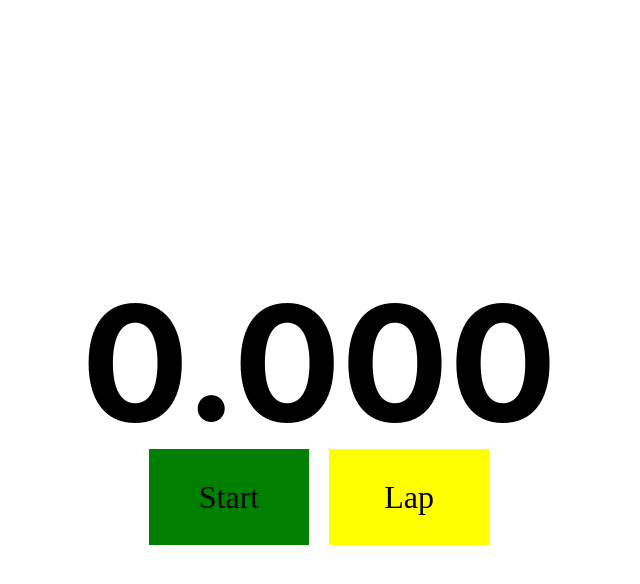
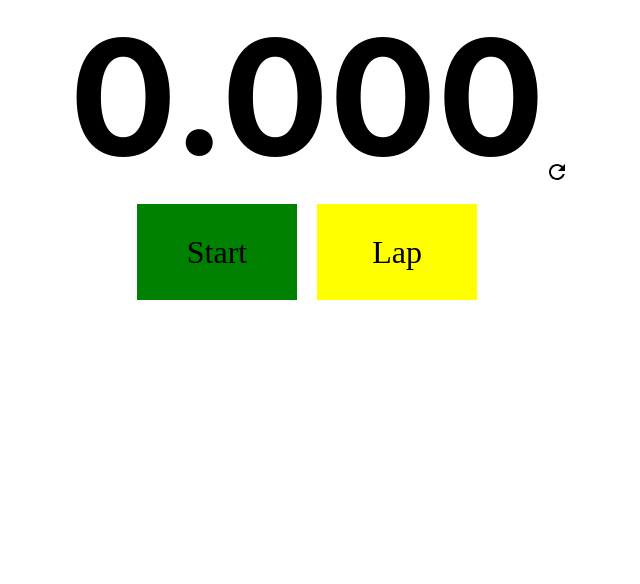
Before and after one commit to sonambharti/Stopwatch-miniProject, a React (Create React App) app: page / in a window 1280 px wide. Shown: the top 584 px of the page, without its empty margins (321-961 px from the left). Built offline with nearby package versions, Linux system fonts and the light colour scheme.

Commit message:
Updated CSS

```diff
--- a/package.json
+++ b/package.json
@@ -3,12 +3,17 @@
   "version": "0.1.0",
   "private": true,
   "dependencies": {
+    "@emotion/react": "^11.11.1",
+    "@emotion/styled": "^11.11.0",
+    "@mui/icons-material": "^5.14.1",
+    "@mui/material": "^5.14.2",
     "@testing-library/jest-dom": "^5.17.0",
     "@testing-library/react": "^13.4.0",
     "@testing-library/user-event": "^13.5.0",
     "react": "^18.2.0",
     "react-dom": "^18.2.0",
     "react-scripts": "5.0.1",
+    "react-useanimations": "^2.10.0",
     "web-vitals": "^2.1.4"
   },
   "scripts": {
--- a/src/Stopwatch.css
+++ b/src/Stopwatch.css
@@ -1,29 +1,48 @@
 
-body {
-    display: flex;
+.stopwatch {
+
     justify-content: center;
     align-items: center;
-    height: 100vh;
+    height: 100%;
     width: 100%;
 
+}
+
+.main-body {
+    display: grid;
+    /* grid-template-columns: repeat(3, 1fr); */
+    grid-template-areas:
+    "timer timer refresh"
+    "buttons buttons refresh"
+    "laps laps refresh";
+    justify-content: center;
+    align-items: center;
+}
+
+.timer{
+    grid-area: timer;
 }
 
 .watch{
     margin: 0px;
     padding: 0px;
-    display: flex;
+    /* display: flex;
     justify-content: center;
-    align-items: center;
+    align-items: center; */
     font-size: 10em;
 }
 
 .Buttons {
+    grid-area: buttons;
     display: flex;
+    flex-direction: row;
     justify-content: center;
     align-items: center;
-    height: 75px;
-    width: 100vw;
+    /* height: 75px;
+    width: 100vw; */
 }
+
+
 button{
     text-decoration: none;
     border: none;
@@ -51,14 +70,22 @@ button{
 #lap{
     background-color: yellow;
 }
+
 .lap_div{
+    grid-area: laps;
     display: flex;
-    width: 110vw;
     justify-content: center;
     align-items: center;
 }
-article{
-    /* display: flex; */
-    justify-content: center;
-    align-items: center;
+
+.refresh {
+    grid-area: refresh;
+    display: flex;
+    flex-direction: column;
+    align-self: flex-start;
+    padding-top: 10em;
+    animation: spinning-logocat 2s;
+
 }
+
+@keyframes spinning-logocat {50%{transform:rotateY(180deg);}}
--- a/src/Stopwatch.jsx
+++ b/src/Stopwatch.jsx
@@ -1,6 +1,7 @@
 import React from 'react';
 import { useState, useRef } from 'react';
 import './Stopwatch.css';
+import RefreshIcon from '@mui/icons-material/Refresh';
 
 function Stopwatch() {
 
@@ -10,6 +11,7 @@ function Stopwatch() {
     const [stop, setStop] = useState(null);
     const [laps, setLaps] = useState([]);
     const [counter, setCount] = useState(0);
+    const [reset, setReset] = useState(false);
 
     let secondsElapsed = 0;
 
@@ -43,15 +45,29 @@ function Stopwatch() {
         setLaps([...laps, secondsElapsed]);
     }
 
+    function resetStopwatch() {
+        setReset(true);
+        setLaps([]);
+        clearInterval(intervalRef.current);
+        setNow(null);
+        setStop(null);
+        setCount(0);
+        startTime.current = null;
+    }
 
     secondsElapsed = (now - startTime.current) / 1000;
   return (
     <div className='stopwatch'>
-    <section>
-        <h1 className='watch'>{secondsElapsed.toFixed(3)}</h1>
+
+        <div className='main-body'>
+
+        <div className='refresh'><RefreshIcon id='refresh' onClick={resetStopwatch} /></div>
+
+            <div className='timer'><h1 className='watch'>{secondsElapsed.toFixed(3)}</h1></div>
+
             <div className='Buttons'>
-            <div>
-                {startTime.current ? (counter == 1) ? (
+                <div className='Func-button'>
+                    {startTime.current ? (counter === 1) ? (
                         <button id='resume' onClick={ (e) => {
                             e.preventDefault();
                             resumeStopwatch();
@@ -79,15 +95,18 @@ function Stopwatch() {
                 <button id='lap' onClick={trackLap} > Lap </button>
 
             </div>
-    </section>
-    {laps?.length ? <div className="lap_div"><article>
+
+            <div className="lap_div"> {laps?.length ? <article>
                 <h2>Laps</h2>
                 {laps.map((lap) => (
                     <p key={lap}>{lap}</p>
                 ))}
-    </article></div>:null}
+            </article>:null}</div>
+        </div>
     </div>
   );
 }
 
 export default Stopwatch;
+
+// ngrok config add-authtoken 2TNTcOve26wABZZyrNgCVPYvW4x_fJEfVyVcBQmgxXqn2sHy
--- a/src/index.js
+++ b/src/index.js
@@ -8,7 +8,3 @@ root.render(
     <App />
   </React.StrictMode>
 );
-
-// If you want to start measuring performance in your app, pass a function
-// to log results (for example: reportWebVitals(console.log))
-// or send to an analytics endpoint. Learn more: https://bit.ly/CRA-vitals
```
Also changed, not shown: 1 other file (tests, documents, lock files or other folders). Lines whose indentation alone changed are shown as unchanged.
